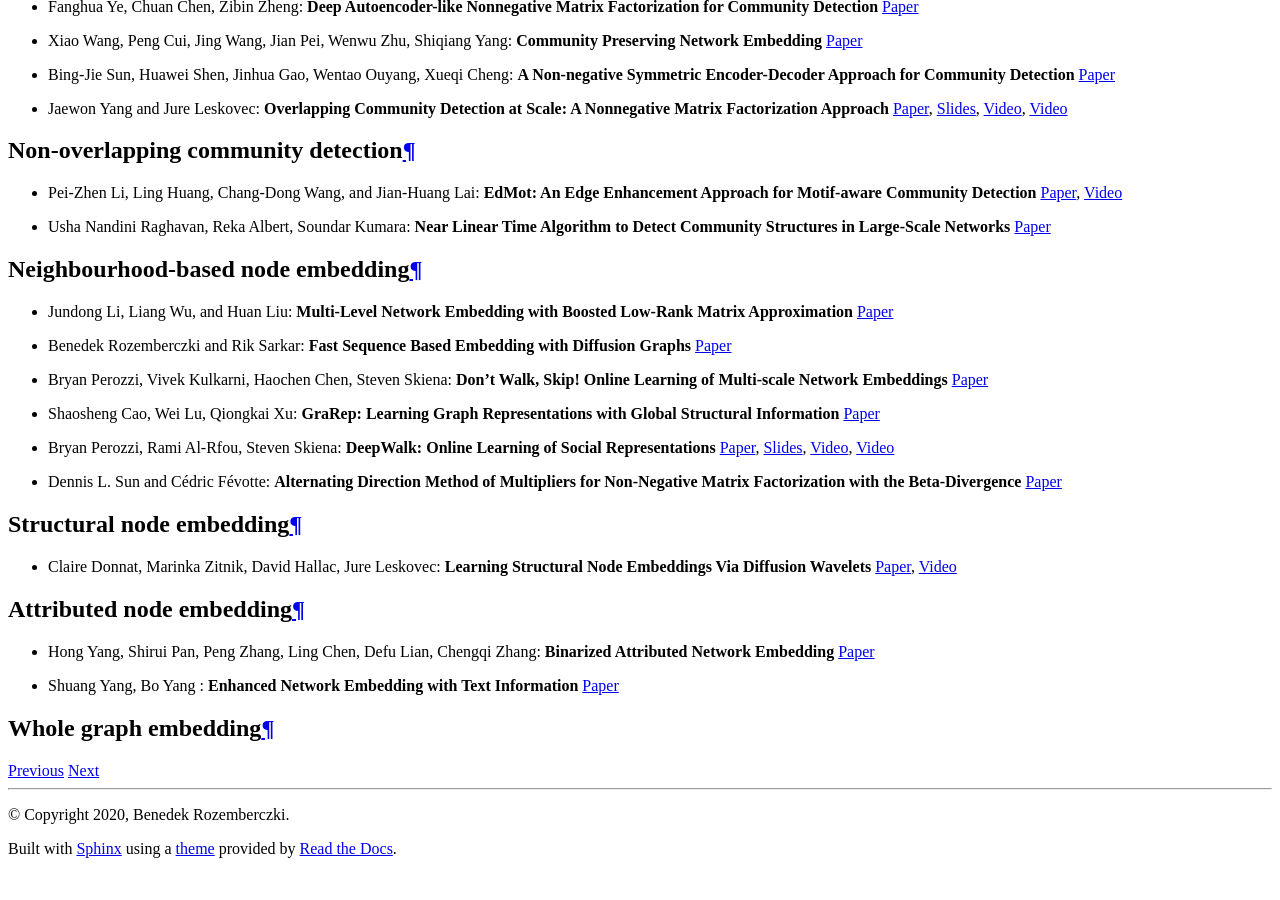
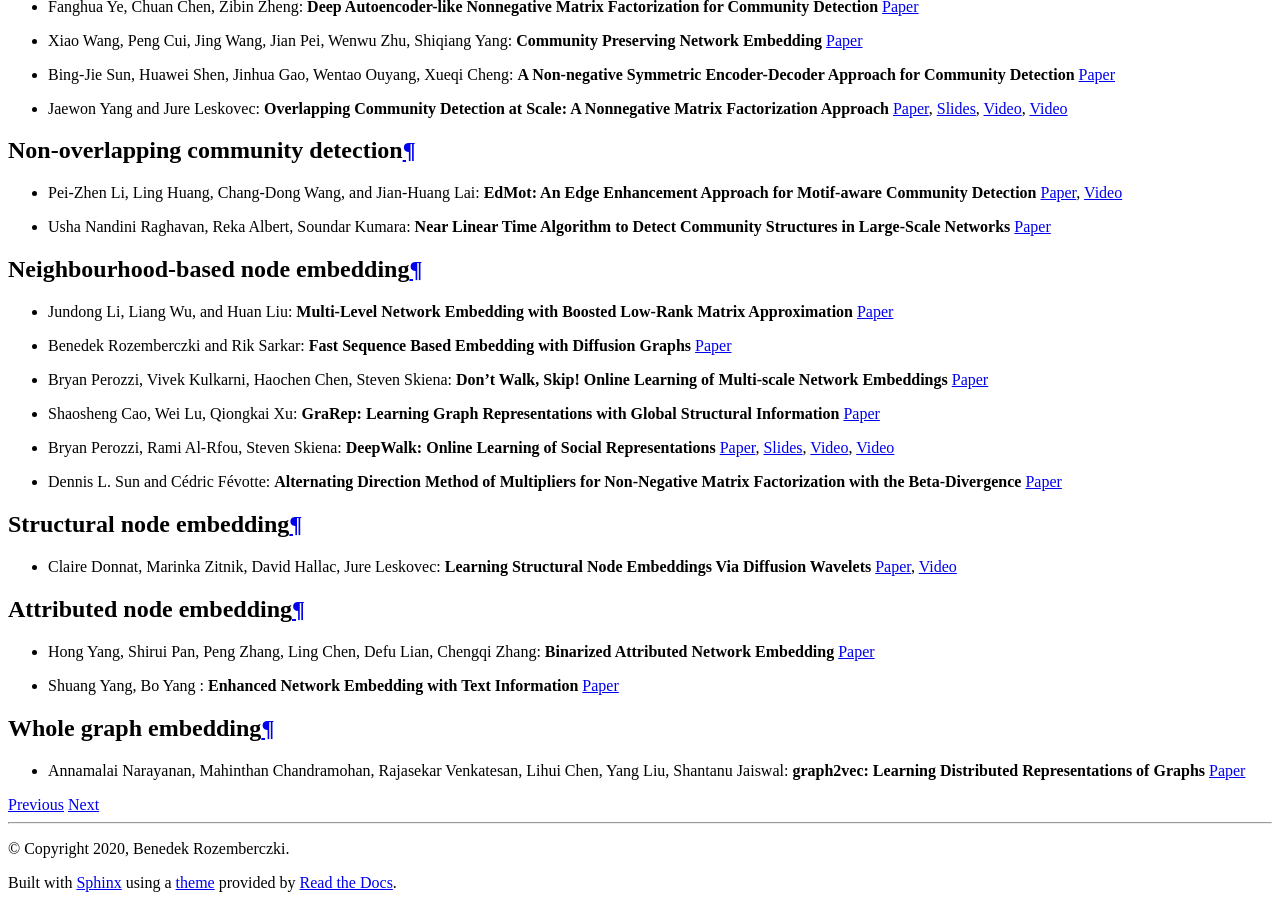
Before and after one commit to benedekrozemberczki/karateclub, a Sphinx documentation site: the page built from docs/source/notes/resources.rst, in a window 1280 px wide and 900 px high, scrolled down 1069 px. Built offline with Sphinx 7.4.7 and the Read the Docs theme 2.0.0, drawn with Linux system fonts in a browser that asks for light colours; pages that are not in the unit, such as notebooks, are missing from menus; before the commit the page ends 1935 px from its top, so only the background shows below that.

Commit message:
Graph2Vec.

```diff
--- a/docs/source/notes/resources.rst
+++ b/docs/source/notes/resources.rst
@@ -51,3 +51,5 @@ Attributed node embedding
 
 Whole graph embedding
 --------------------
+
+* Annamalai Narayanan, Mahinthan Chandramohan, Rajasekar Venkatesan, Lihui Chen, Yang Liu, Shantanu Jaiswal: **graph2vec: Learning Distributed Representations of Graphs** `Paper <https://ieeexplore.ieee.org/document/8626170>`_
```
